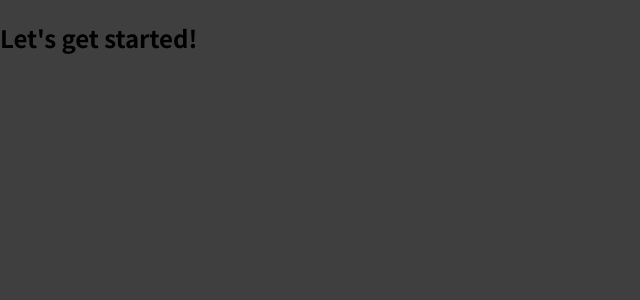
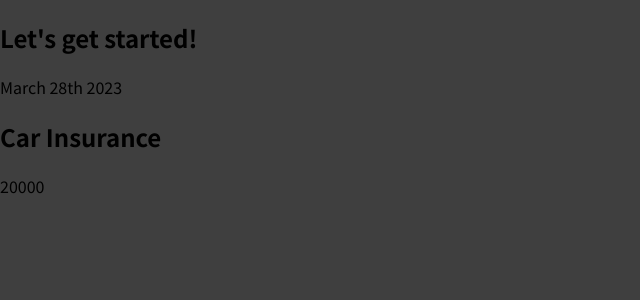
Before and after one commit to swapnil2072/React, a JavaScript app in the folder 01-starting-setup/: page / in a window 1280 px wide. Shown: the top 300 px of the page, without its empty margins (0-640 px from the left). Built offline with nearby package versions, Linux system fonts and the light colour scheme.

Commit message:
basic of components

```diff
--- a/01-starting-setup/src/App.js
+++ b/01-starting-setup/src/App.js
@@ -1,7 +1,10 @@
+import ExpenseItem from "./components/ExpenseItem";
+
 function App() {
   return (
     <div>
       <h2>Let's get started!</h2>
+      <ExpenseItem></ExpenseItem>
     </div>
   );
 }
--- /dev/null
+++ b/01-starting-setup/src/components/ExpenseItem.js
@@ -0,0 +1,13 @@
+function ExpenseItem() {
+  return (
+    <div>
+      <div>March 28th 2023</div>
+      <div>
+        <h2>Car Insurance</h2>
+        <div>20000</div>
+      </div>
+    </div>
+  );
+}
+
+export default ExpenseItem;
```
